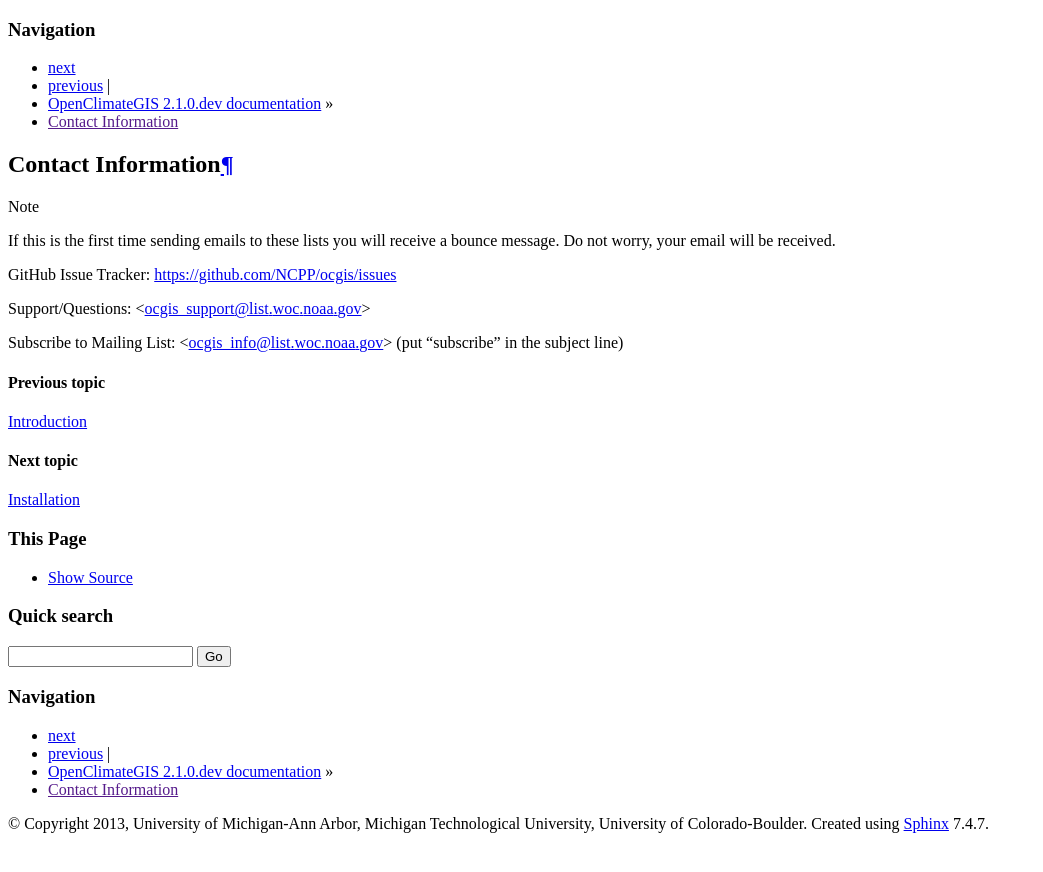
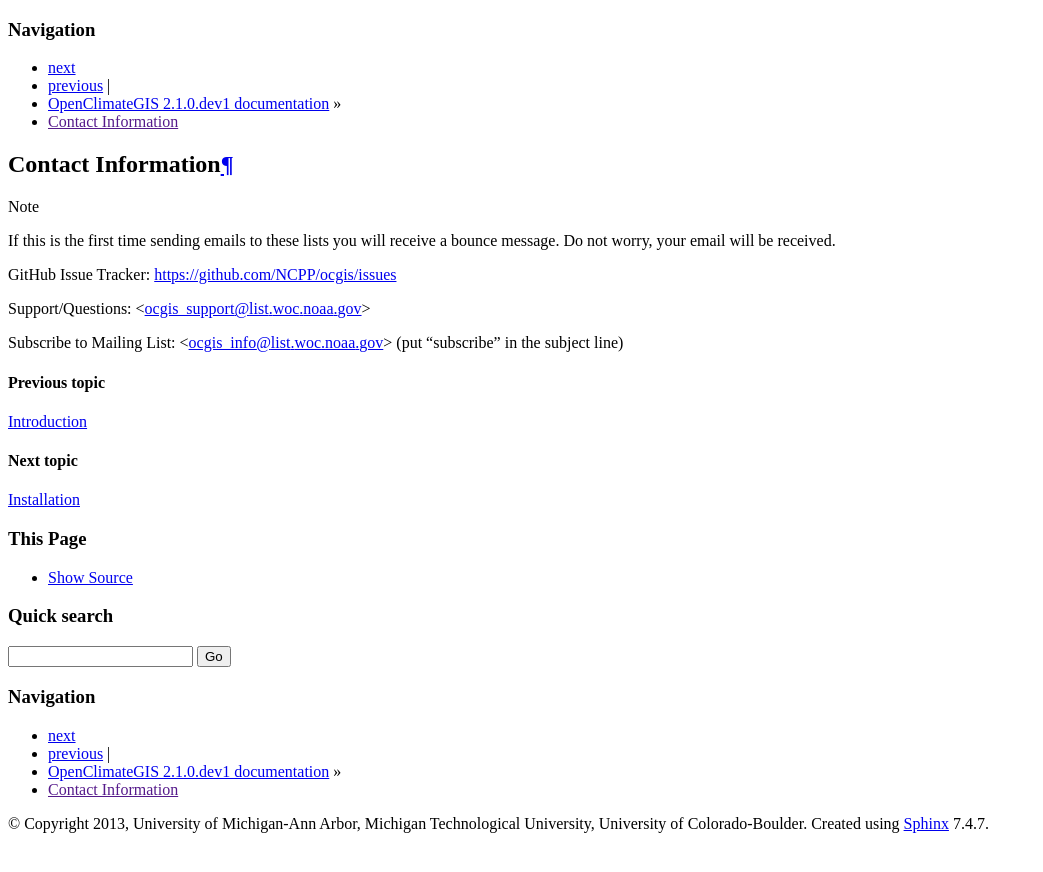
Before and after one commit to NCPP/ocgis, a Sphinx documentation site: the page built from doc/contact.rst, in a window 1280 px wide. Shown: the top 872 px of the page, without its empty margins (0-1043 px from the left). Built offline with Sphinx 7.4.7, drawn with Linux system fonts in a browser that asks for light colours; formulas are drawn with MathJax 3.

Commit message:
BLD: Update development version identifier to include a revision number

```diff
--- a/doc/conf.py
+++ b/doc/conf.py
@@ -52,9 +52,9 @@
 # built documents.
 #
 # The short X.Y version.
-version = '2.1.0.dev'
+version = '2.1.0.dev1'
 # The full version, including alpha/beta/rc tags.
-release = '2.1.0.dev'
+release = '2.1.0.dev1'
 
 # The language for content autogenerated by Sphinx. Refer to documentation
 # for a list of supported languages.
--- a/setup.py
+++ b/setup.py
@@ -3,7 +3,7 @@
 from setuptools import setup, Command, find_packages
 from setuptools.command.test import test as TestCommand
 
-VERSION = '2.1.0.dev'
+VERSION = '2.1.0.dev1'
 
 
 ########################################################################################################################
--- a/src/ocgis/__init__.py
+++ b/src/ocgis/__init__.py
@@ -23,5 +23,5 @@
 from ocgis.variable.geom import GeometryVariable
 from ocgis.spatial.geomc import PolygonGC, LineGC, PointGC
 
-__version__ = '2.1.0.dev'
-__release__ = '2.1.0.dev'
+__version__ = '2.1.0.dev1'
+__release__ = '2.1.0.dev1'
```
